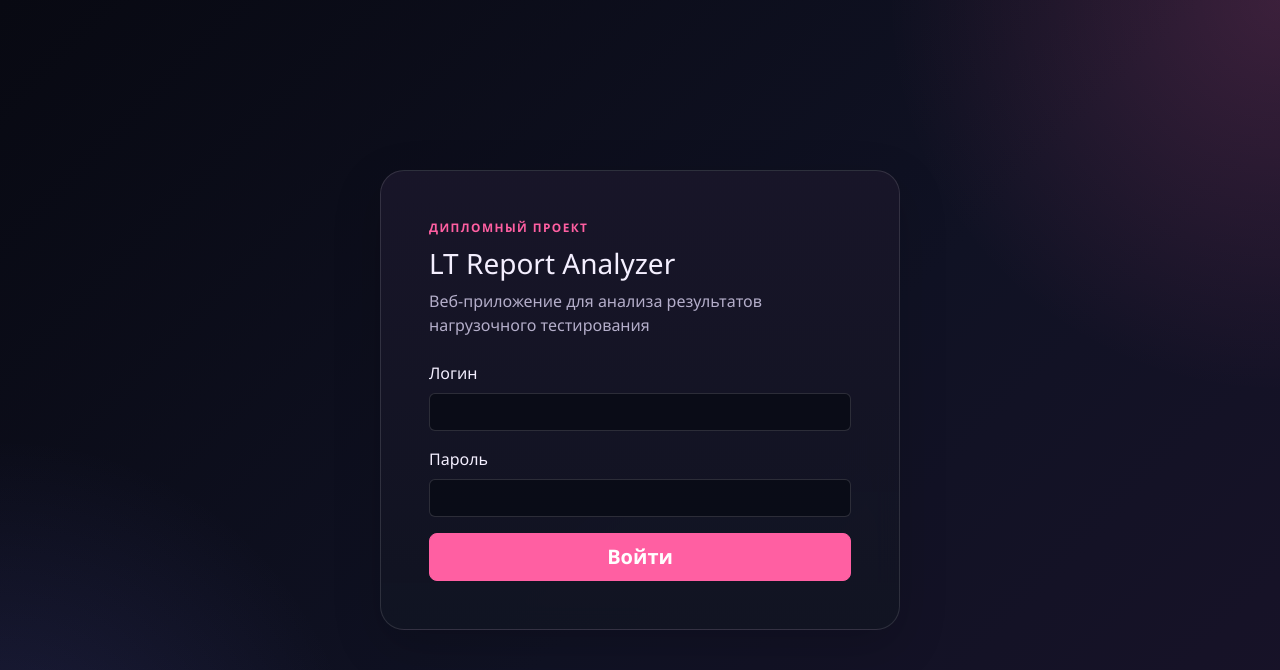
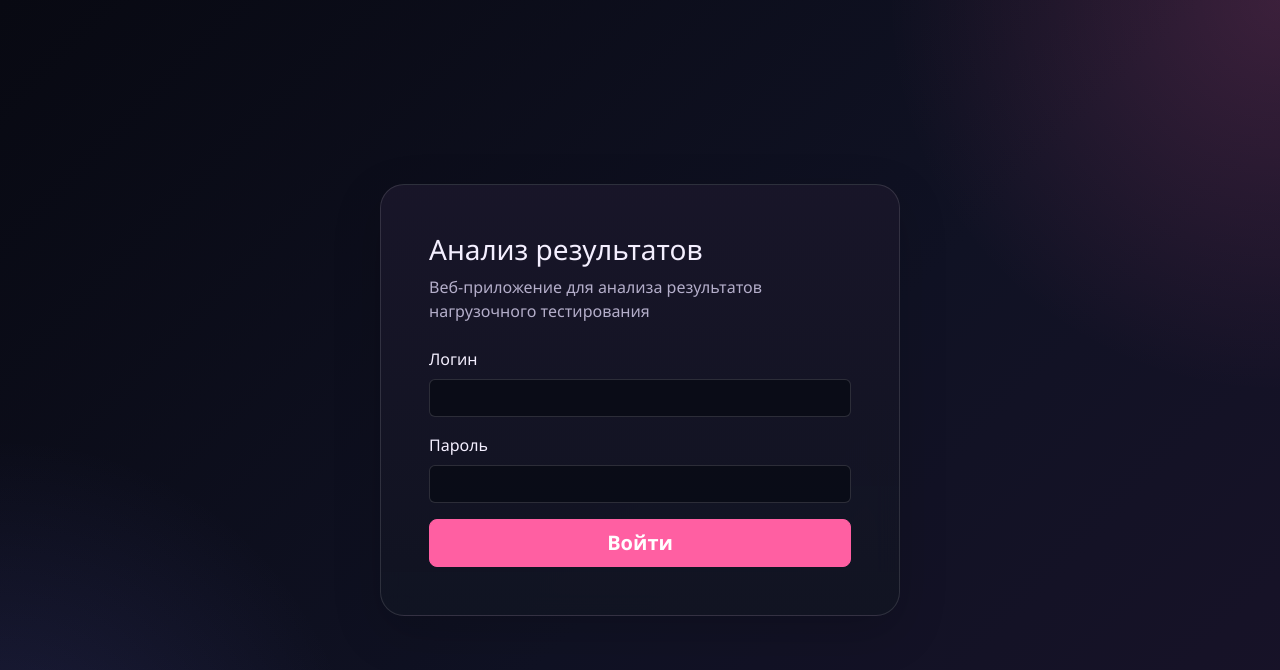
Before and after one commit to emelyanovaolesya/lt-report-analyzer, a FastAPI app: page /login in a window 1280 px wide. Shown: the top 670 px of the page. Run offline with FastAPI, Linux system fonts and the light colour scheme; parts of the project's set-up code (start-up, migrations or seed data) failed here and were passed over.

Commit message:
Update labels

```diff
--- a/app/core/config.py
+++ b/app/core/config.py
@@ -3,7 +3,7 @@ from pydantic_settings import BaseSettings, SettingsConfigDict
 
 class Settings(BaseSettings):
     """Класс для хранения и чтения всех настроек приложения."""
-    app_name: str = "LT Report Analyzer"
+    app_name: str = "Анализ результатов"
     app_host: str = "0.0.0.0"
     app_port: int = 8000
     secret_key: str = "change-me"
--- a/app/templates/base.html
+++ b/app/templates/base.html
@@ -3,7 +3,7 @@
 <head>
     <meta charset="utf-8">
     <meta name="viewport" content="width=device-width, initial-scale=1">
-    <title>{% block title %}LT Report Analyzer{% endblock %}</title>
+    <title>{% block title %}Анализ результатов{% endblock %}</title>
     <link href="https://cdn.jsdelivr.net/npm/bootstrap@5.3.3/dist/css/bootstrap.min.css" rel="stylesheet">
     <link href="{{ url_for('static', path='/css/app.css') }}" rel="stylesheet">
 </head>
@@ -11,8 +11,8 @@
     <div class="app-shell">
         <aside class="sidebar">
             <div>
-                <div class="brand-mark">LT</div>
-                <h1 class="brand-title">Report Analyzer</h1>
+                <div class="brand-mark">НТ</div>
+                <h1 class="brand-title">Анализ результатов</h1>
                 <p class="brand-subtitle">Анализ результатов нагрузочного тестирования</p>
             </div>
 
--- a/app/templates/login.html
+++ b/app/templates/login.html
@@ -3,7 +3,7 @@
 <head>
     <meta charset="utf-8">
     <meta name="viewport" content="width=device-width, initial-scale=1">
-    <title>Вход | LT Report Analyzer</title>
+    <title>Вход | Анализ результатов</title>
     <link href="https://cdn.jsdelivr.net/npm/bootstrap@5.3.3/dist/css/bootstrap.min.css" rel="stylesheet">
     <link href="{{ url_for('static', path='/css/app.css') }}" rel="stylesheet">
 </head>
@@ -11,8 +11,7 @@
     <div class="login-card card shadow-lg border-0">
         <div class="card-body p-4 p-md-5">
             <div class="mb-4">
-                <div class="eyebrow">Дипломный проект</div>
-                <h1 class="h3 mb-2">LT Report Analyzer</h1>
+                <h1 class="h3 mb-2">Анализ результатов</h1>
                 <p class="text-secondary mb-0">Веб-приложение для анализа результатов нагрузочного тестирования</p>
             </div>
 
```
Also changed, not shown: 1 other file.
